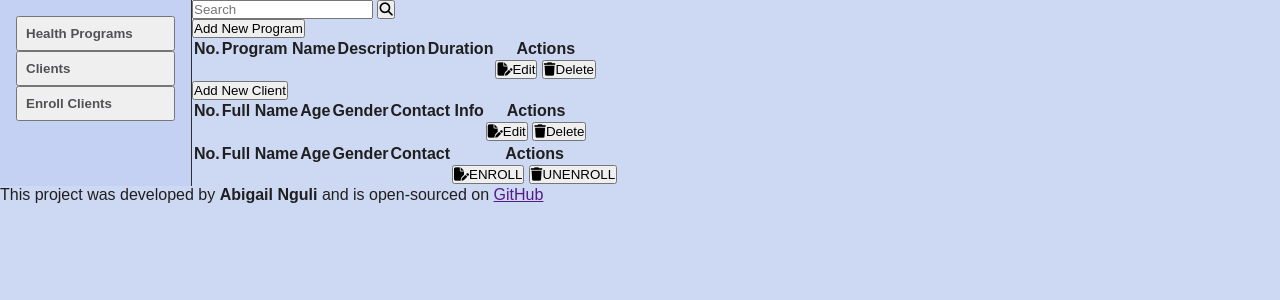
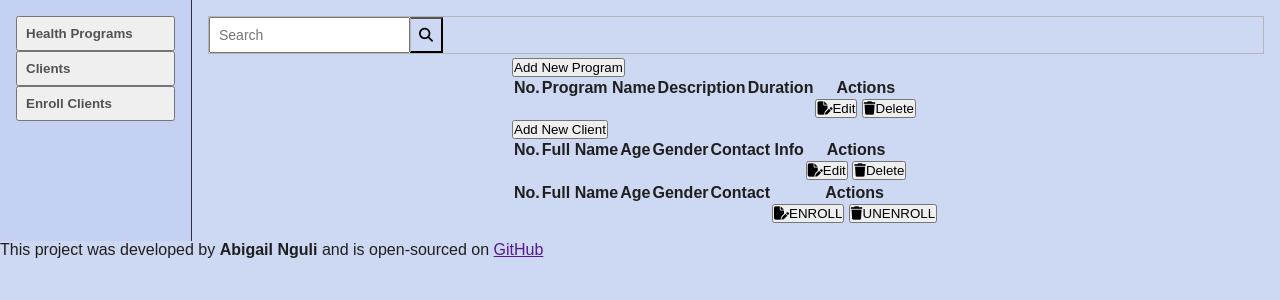
Before and after one commit to Abigail-Nguli/health-program-management, a PHP site: page / in a window 1280 px wide. Shown: the top 300 px of the page. Run offline with PHP 8.4, Linux system fonts and the light colour scheme; some libraries are stand-ins or nearby versions.

Commit message:
Style main section and search bar

```diff
--- a/style.css
+++ b/style.css
@@ -46,3 +46,43 @@ body {
 .nav-link:hover {
     text-decoration: underline;
 }
+
+/*MAIN CONTENT*/
+.main-content {
+    flex: 1;
+    padding: 1rem;
+}
+
+.content-container {
+    max-width: 28rem;
+    margin-left: auto;
+    margin-right: auto;
+}
+
+/*SEARCH BAR*/
+.serach-bar {
+    display: flex;
+    justify-content: flex-end;
+    border-radius: 1.5rem;
+}
+
+.search-form {
+    display: flex;
+    align-items: center;
+    border: 1px solid #b5b5b5;
+    margin-bottom: 0.25rem;
+}
+
+.search-input {
+    outline: none;
+    font-size: 0.875rem;
+    padding: 0.5rem;
+}
+
+.search-btn {
+    border-left: 1px solid #b5b5b5;
+    font-size: 0.875rem;
+    padding: 0.5rem;
+    background: none;
+    cursor: pointer;
+}
```
